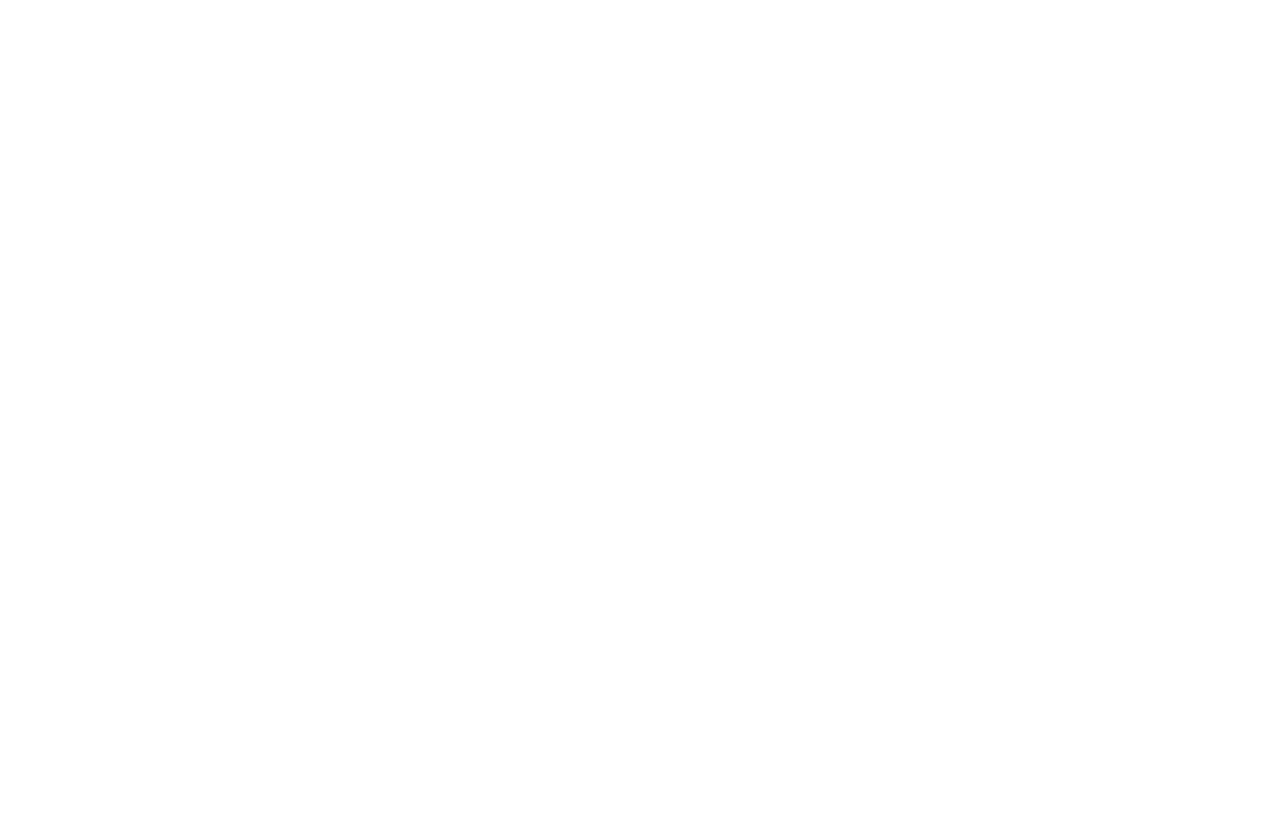
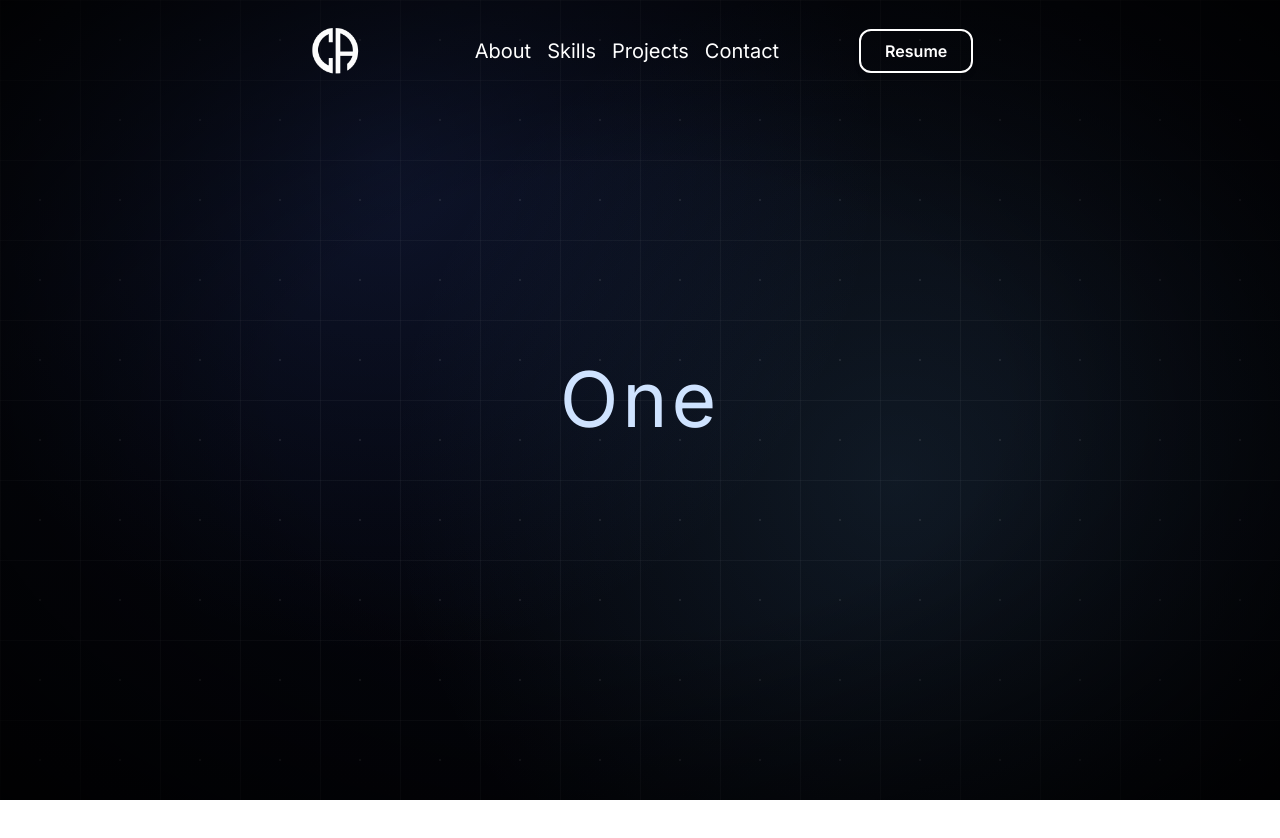
Before and after one commit to ChrApostolidis/portfolio, a React (Vite) app: page / in a window 1280 px wide. Shown: the top 838 px of the page. Before the commit the page ends 800 px from the top, so only its background shows below. Built offline with nearby package versions, Linux system fonts and the light colour scheme.

Commit message:
add NavBar component

```diff
--- a/src/App.tsx
+++ b/src/App.tsx
@@ -1,10 +1,11 @@
 import "./index.css";
+import SnapScroll from "./SnapScroll";
 
 
 function App() {
   return (
     <>
-
+     <SnapScroll />
     </>
   );
 }
--- /dev/null
+++ b/src/components/NavBar.tsx
@@ -0,0 +1,77 @@
+import { useEffect, useState } from "react";
+import MainButton from "./MainButton";
+import BurgerButton from "./BurgerButton";
+
+export default function NavBar() {
+  const [isSticky, setIsSticky] = useState(false);
+
+  useEffect(() => {
+    const handleScroll = () => {
+      setIsSticky(window.scrollY > 50);
+    };
+    window.addEventListener("scroll", handleScroll);
+    return () => window.removeEventListener("scroll", handleScroll);
+  }, []);
+
+  return (
+    <>
+      <div className={`flex items-center justify-center`}>
+        <header
+          className={`z-50 fixed top-0 lg:top-3 flex justify-center items-center w-full max-w-210
+             `}
+        >
+          <div
+            className={`${isSticky ? "border-border-soft" : "border-transparent"} transition-all duration-500 lg:border
+            rounded-3xl p-2 flex justify-between items-center w-full
+            lg:justify-center lg:space-x-20`}
+          >
+            <div>
+              <a
+                href="/"
+                className="lg:ml-20 h-15 w-25 lg:w-30 transition hover:scale-110 flex items-center justify-center"
+              >
+                <img
+                  src="/PortfolioLogo.png"
+                  className="transition duration-300 group-hover:brightness-110 group-hover:contrast-125"
+                  alt="portfolio logo"
+                />
+              </a>
+            </div>
+            <nav className="hidden md:flex lg:flex items-center gap-4">
+              <a
+                href={"/"}
+                className="text-main-text hover:text-primary lg:text-xl"
+              >
+                About
+              </a>
+              <a
+                href={"/"}
+                className="text-main-text hover:text-primary lg:text-xl"
+              >
+                Skills
+              </a>
+              <a
+                href={"/"}
+                className="text-main-text hover:text-primary lg:text-xl"
+              >
+                Projects
+              </a>
+              <a
+                href={"/"}
+                className="text-main-text hover:text-primary lg:text-xl"
+              >
+                Contact
+              </a>
+            </nav>
+            <div className="hidden md:block lg:block">
+              <MainButton>Resume</MainButton>
+            </div>
+            <div className="md:hidden flex justify-end">
+              <BurgerButton />
+            </div>
+          </div>
+        </header>
+      </div>
+    </>
+  );
+}
```
